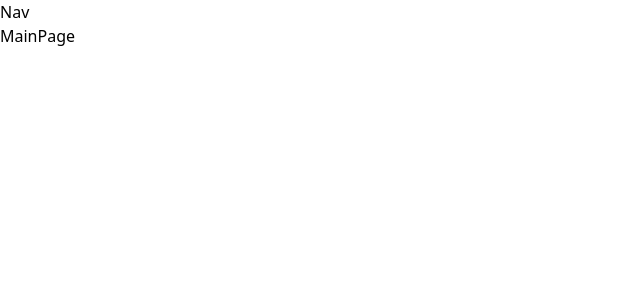
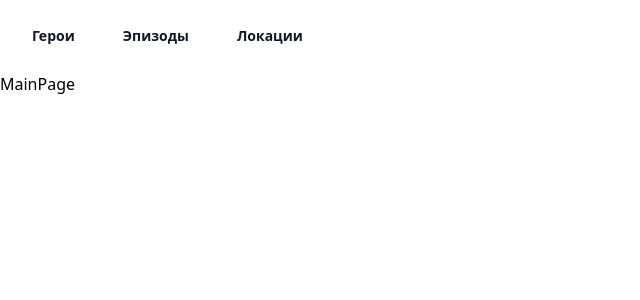
Before and after one commit to 4dimarik/MF_M4, a React (Create React App) app: page / in a window 1280 px wide. Shown: the top 300 px of the page, without its empty margins (0-640 px from the left). Built offline with nearby package versions, Linux system fonts and the light colour scheme.

Commit message:
fix(component/Nav) add NavLinks

```diff
--- a/src/components/Nav.jsx
+++ b/src/components/Nav.jsx
@@ -1,3 +1,28 @@
+import { NavLink } from 'react-router-dom';
+import categories from '../data/categories.json';
+
 export default function Nav() {
-  return <nav>Nav</nav>;
+  const linkClass = ' text-sm font-semibold leading-6';
+  return (
+    <nav
+      className="flex items-center justify-between p-6 lg:px-8"
+      aria-label="Global"
+    >
+      <div className="lg:flex lg:gap-x-12">
+        {Object.keys(categories).map((item) => (
+          <NavLink
+            key={item}
+            to={`/${item}`}
+            className={({ isActive }) =>
+              isActive
+                ? `${linkClass}  text-yellow-500`
+                : `${linkClass} text-gray-900`
+            }
+          >
+            {categories[item]}
+          </NavLink>
+        ))}
+      </div>
+    </nav>
+  );
 }
```
